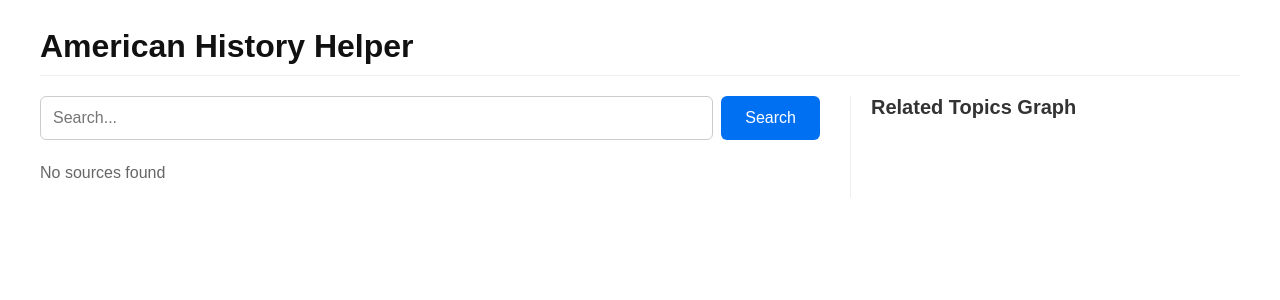
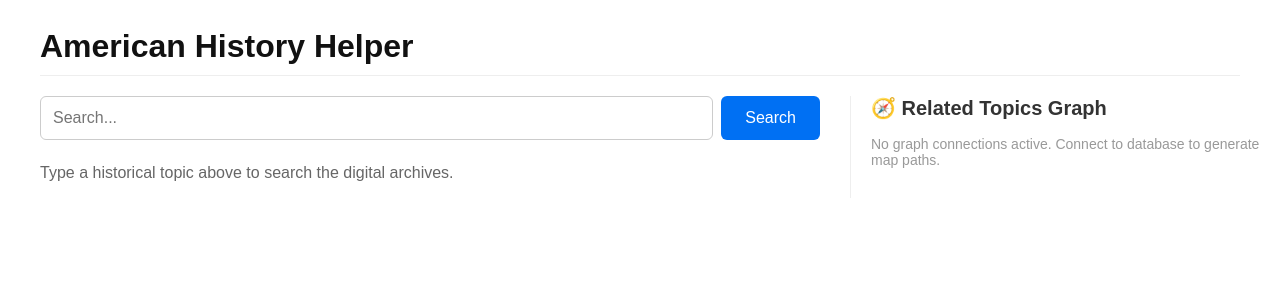
Before and after one commit to agevans789/american-history-helper, a React (Vite) app in the folder web/: page / in a window 1280 px wide. Shown: the top 300 px of the page. Built offline with nearby package versions, Linux system fonts and the light colour scheme.

Commit message:
update App.jsx

```diff
--- a/web/src/App.jsx
+++ b/web/src/App.jsx
@@ -1,21 +1,24 @@
-import React, { useState } from "react";
-import MainLayout from "./layouts/MainLayout";
-import SearchBar from "./components/SearchBar";
+import React, { useState } from 'react';
+import MainLayout from './layouts/MainLayout';
+import SearchBar from './components/SearchBar';
 
 export default function App() {
   const [sources, setSources] = useState([]);
   const [recommendations, setRecommendations] = useState([]);
+  const [locSources, setLocSources] = useState([]);
   const [loading, setLoading] = useState(false);
 
   const handleSearch = async (queryPhrase) => {
     setLoading(true);
     try {
-            const response = await fetch(`http://localhost:8000/search?query=${encodeURIComponent(queryPhrase)}`);
+      const response = await fetch(`http://localhost:8000/api/discover?q=${encodeURIComponent(queryPhrase)}`);
       const data = await response.json();
-            setSources(data.sources || []);
-            setRecommendations(data.recommendations || []);
+
+      setSources(data.matching_sources || []);
+      setRecommendations(data.recommended_topics || []);
+      setLocSources(data.loc_primary_sources || []);
     } catch (error) {
-            console.error("Error fetching data:", error);
+      console.error("Error communicating with history API:", error);
     } finally {
       setLoading(false);
     }
@@ -25,22 +28,53 @@ export default function App() {
     <MainLayout>
       <main>
         <SearchBar onSearch={handleSearch} />
-                {loading && <p>Loading...</p>}
-                {!loading && sources.length === 0 && (
-                    <p style={{ color: '#666' }}>No sources found</p>
+
+        {loading && <p>Searching the historical database archives...</p>}
+
+        {!loading && sources.length > 0 && (
+          <section>
+            <h2 style={{ fontSize: '20px', borderBottom: '2px solid #0070f3', paddingBottom: '4px' }}>Local History Entries</h2>
+            {sources.map((item) => (
+              <article key={item.entry_id} style={{ padding: '16px', border: '1px solid #eaeaea', borderRadius: '8px', marginBottom: '16px', background: '#fff' }}>
+                <h3 style={{ margin: '0 0 8px 0', color: '#0070f3' }}>{item.title}</h3>
+                <span style={{ fontSize: '12px', background: '#eee', padding: '2px 6px', borderRadius: '4px' }}>{item.historical_era}</span>
+                <p style={{ color: '#444', lineHeight: '1.5' }}>{item.content}</p>
+              </article>
+            ))}
+          </section>
         )}
 
-                {sources.map((item) => (
-                    <article key={item.entry_id} style={{ marginBottom: '16px', padding: '16px', border: '1px solid #eaeaea', borderRadius: '8px' }}>
-                        <h3 style={{ margin: '0 0 8px 0', color: '#0070f3' }}>{item.title}</h3>
-                        <span style={{ fontSize: '12px', background: '#eee', padding: '2px 6px', borderRadius: '4px' }}>{item.historical_era}</span>
-                        <p style={{ lineHeight: '1.5', color: '#444' }}>{item.content}</p>
+
+        {!loading && locSources.length > 0 && (
+          <section style={{ marginTop: '30px' }}>
+            <h2 style={{ fontSize: '20px', borderBottom: '2px solid #e60000', paddingBottom: '4px' }}>📚 Library of Congress Primary Sources</h2>
+            {locSources.map((doc, idx) => (
+              <article key={idx} style={{ padding: '16px', border: '1px solid #eaeaea', borderRadius: '8px', marginBottom: '16px', background: '#fcfcfc' }}>
+                <h3 style={{ margin: '0 0 4px 0' }}>
+                  <a href={doc.url} target="_blank" rel="noopener noreferrer" style={{ color: '#e60000', textDecoration: 'none' }}>
+                    {doc.title}
+                  </a>
+                </h3>
+                <span style={{ fontSize: '11px', color: '#777' }}>Archival Date: {doc.item_date || 'Unknown'}</span>
+                <p style={{ color: '#555', fontSize: '14px', marginTop: '8px', lineHeight: '1.4' }}>{doc.description}</p>
+                <a href={doc.url} target="_blank" rel="noopener noreferrer" style={{ fontSize: '12px', color: '#0070f3' }}>
+                  View Original Document Artifact →
+                </a>
               </article>
             ))}
+          </section>
+        )}
+
+        {!loading && sources.length === 0 && locSources.length === 0 && (
+          <p style={{ color: '#666' }}>Type a historical topic above to search the digital archives.</p>
+        )}
       </main>
 
+
       <aside style={{ borderLeft: '1px solid #eee', paddingLeft: '20px' }}>
-                <h2 style={{ fontSize: '20px', margin: '0 0 16px 0', color: '#333' }}>Related Topics Graph</h2>
+        <h2 style={{ fontSize: '20px', margin: '0 0 16px 0', color: '#333' }}>🧭 Related Topics Graph</h2>
+
+        {recommendations.length === 0 && <p style={{ color: '#999', fontSize: '14px' }}>No graph connections active. Connect to database to generate map paths.</p>}
 
         {recommendations.map((topic) => (
           <div
@@ -64,5 +98,5 @@ export default function App() {
         ))}
       </aside>
     </MainLayout>
-    )
+  );
 }
```
Lines whose indentation alone changed are shown as unchanged.
